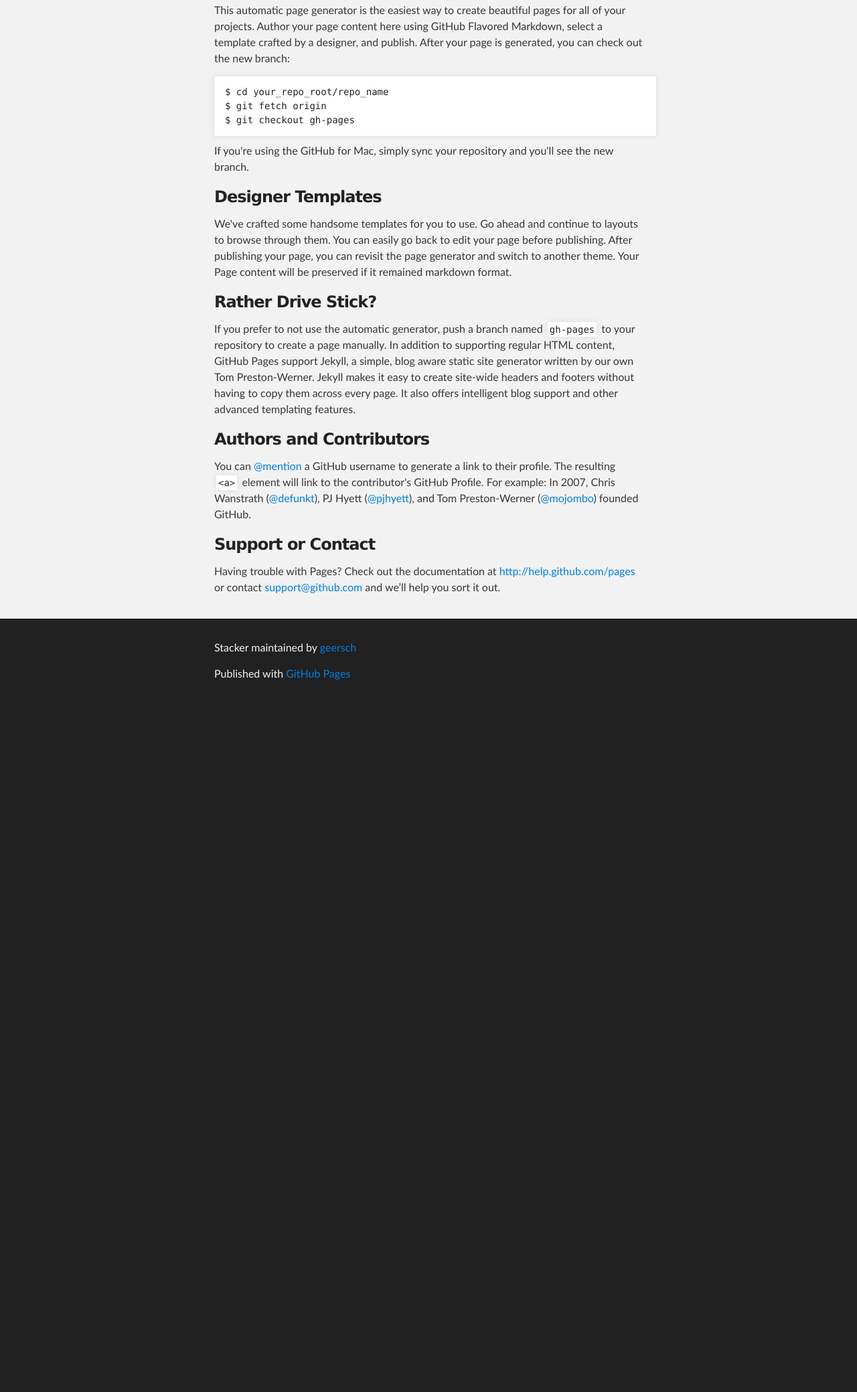
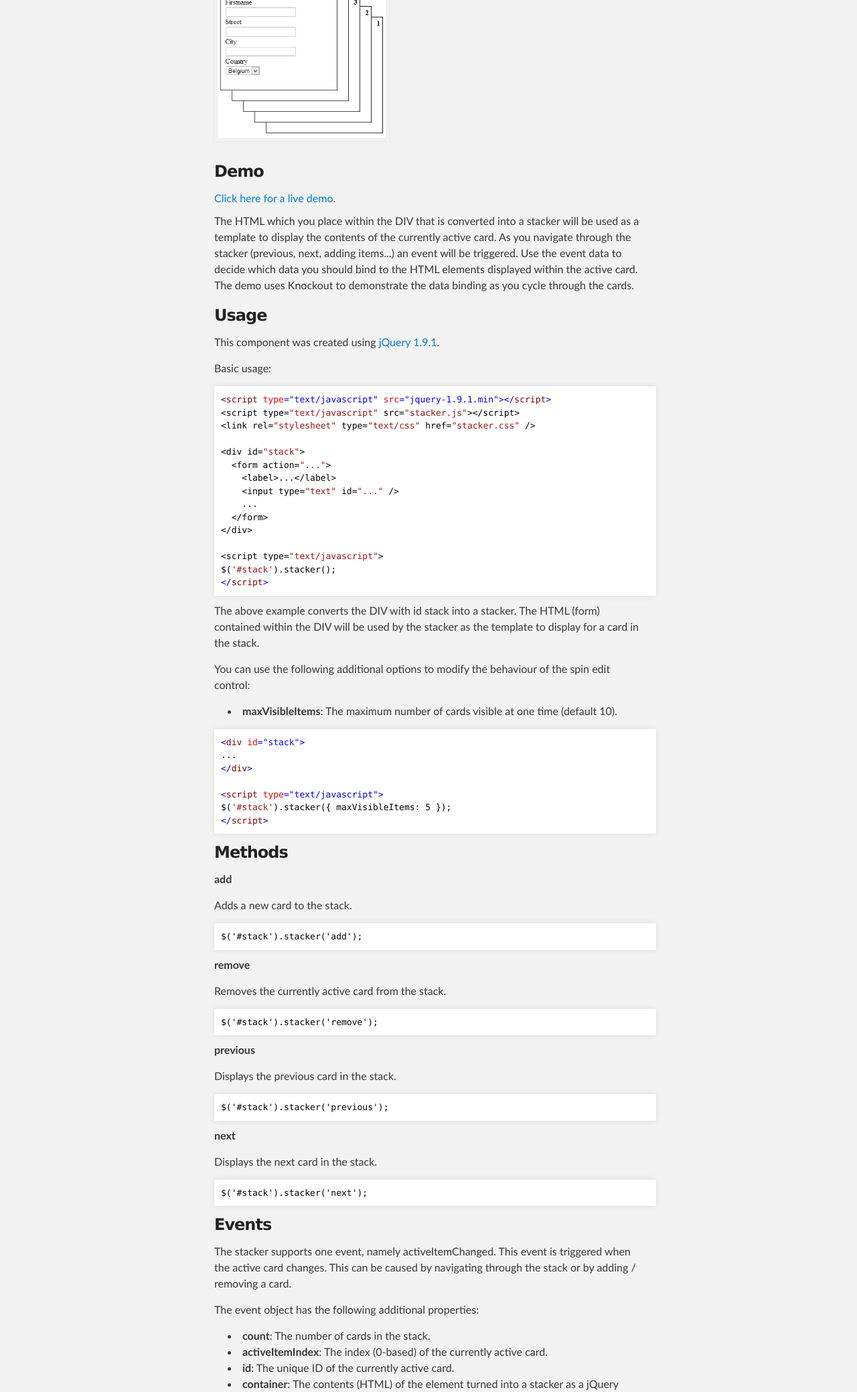
Before and after one commit to geersch/stacker, a plain HTML site: page index.html in a window 1280 px wide. Shown: the part 339-2418 px from the top of the page at 67% size. Before the commit the page ends 1392 px from the top, so only its background shows below. Drawn offline with Linux system fonts and the light colour scheme.

Commit message:
Basic landing page for stacker

```diff
--- a/index.html
+++ b/index.html
@@ -8,7 +8,7 @@
 
     <link rel="stylesheet" type="text/css" media="screen" href="stylesheets/stylesheet.css">
 
-    <title>Stacker</title>
+    <title>stacker</title>
   </head>
 
   <body>
@@ -18,8 +18,7 @@
         <header class="inner">
           <a id="forkme_banner" href="https://github.com/geersch/stacker">View on GitHub</a>
 
-          <h1 id="project_title">Stacker</h1>
-          <h2 id="project_tagline">Create a stack of cards to cylce through using this jQuery plugin</h2>
+          <h1 id="project_title">stacker</h1>
 
             <section id="downloads">
               <a class="zip_download_link" href="https://github.com/geersch/stacker/zipball/master">Download this project as a .zip file</a>
@@ -31,44 +30,137 @@
     <!-- MAIN CONTENT -->
     <div id="main_content_wrap" class="outer">
       <section id="main_content" class="inner">
-        <h3>Welcome to GitHub Pages.</h3>
+        <h3>Stacker jQuery plugin</h3>
 
-<p>This automatic page generator is the easiest way to create beautiful pages for all of your projects. Author your page content here using GitHub Flavored Markdown, select a template crafted by a designer, and publish. After your page is generated, you can check out the new branch:</p>
+<p>Easily create a stack of cards which you can cylce through using this jQuery plugin.</p>
 
-<pre><code>$ cd your_repo_root/repo_name
-$ git fetch origin
-$ git checkout gh-pages
-</code></pre>
+<img src="images/example.png" alt="Stacker example" title="Stacker example" style="height: 250px; width: 250px;"/>
 
-<p>If you're using the GitHub for Mac, simply sync your repository and you'll see the new branch.</p>
+<h3>Demo</h3>
 
-<h3>Designer Templates</h3>
+<a href="demo.html" target="_blank">Click here for a live demo</a>.
 
-<p>We've crafted some handsome templates for you to use. Go ahead and continue to layouts to browse through them. You can easily go back to edit your page before publishing. After publishing your page, you can revisit the page generator and switch to another theme. Your Page content will be preserved if it remained markdown format.</p>
+<p>The HTML which you place within the DIV that is converted into a stacker will be used as a template to display the contents of the currently active card. As you navigate through the stacker (previous, next, adding items...) an event will be triggered. Use the event data to decide which data you should bind to the HTML elements displayed within the active card. The demo uses Knockout to demonstrate the data binding as you cycle through the cards.</p>
 
-<h3>Rather Drive Stick?</h3>
+<h3>Usage</h3>
 
-<p>If you prefer to not use the automatic generator, push a branch named <code>gh-pages</code> to your repository to create a page manually. In addition to supporting regular HTML content, GitHub Pages support Jekyll, a simple, blog aware static site generator written by our own Tom Preston-Werner. Jekyll makes it easy to create site-wide headers and footers without having to copy them across every page. It also offers intelligent blog support and other advanced templating features.</p>
+<p>This component was created using <a href="http://code.jquery.com/jquery-1.9.1.min.js" target="_blank">jQuery 1.9.1</a>.</p>
 
-<h3>Authors and Contributors</h3>
+<p>Basic usage:</p>
 
-<p>You can <a href="https://github.com/blog/821" class="user-mention">@mention</a> a GitHub username to generate a link to their profile. The resulting <code>&lt;a&gt;</code> element will link to the contributor's GitHub Profile. For example: In 2007, Chris Wanstrath (<a href="https://github.com/defunkt" class="user-mention">@defunkt</a>), PJ Hyett (<a href="https://github.com/pjhyett" class="user-mention">@pjhyett</a>), and Tom Preston-Werner (<a href="https://github.com/mojombo" class="user-mention">@mojombo</a>) founded GitHub.</p>
+<div class="csharpcode">
+<!-- code formatted by http://manoli.net/csharpformat/ -->
+<pre class="csharpcode">
+<span class="kwrd">&lt;</span><span class="html">script</span> <span class="attr">type</span><span class="kwrd">="text/javascript"</span> <span class="attr">src</span><span class="kwrd">="jquery-1.9.1.min"</span><span class="kwrd">&gt;&lt;/</span><span class="html">script</span><span class="kwrd">&gt;</span>
+&lt;script type=<span class="str">"text/javascript"</span> src=<span class="str">"stacker.js"</span>&gt;&lt;/script&gt;
+&lt;link rel=<span class="str">"stylesheet"</span> type=<span class="str">"text/css"</span> href=<span class="str">"stacker.css"</span> /&gt;
 
-<h3>Support or Contact</h3>
+&lt;div id=<span class="str">"stack"</span>&gt;
+  &lt;form action=<span class="str">"..."</span>&gt;
+    &lt;label&gt;...&lt;/label&gt;
+    &lt;input type=<span class="str">"text"</span> id=<span class="str">"..."</span> /&gt;
+    ...
+  &lt;/form&gt;
+&lt;/div&gt;
 
-<p>Having trouble with Pages? Check out the documentation at <a href="http://help.github.com/pages">http://help.github.com/pages</a> or contact <a href="mailto:support@github.com">support@github.com</a> and we’ll help you sort it out.</p>
-      </section>
-    </div>
+&lt;script type=<span class="str">"text/javascript"</span>&gt;
+$(<span class="str">'#stack'</span>).stacker();
+<span class="kwrd">&lt;/</span><span class="html">script</span><span class="kwrd">&gt;</span></pre>
+</div>
 
-    <!-- FOOTER  -->
-    <div id="footer_wrap" class="outer">
-      <footer class="inner">
-        <p class="copyright">Stacker maintained by <a href="https://github.com/geersch">geersch</a></p>
-        <p>Published with <a href="http://pages.github.com">GitHub Pages</a></p>
-      </footer>
-    </div>
+<p>The above example converts the DIV with id stack into a stacker. The HTML (form) contained within the DIV will be used by the stacker as the template to display for a card in the stack.</p>
 
+<p>You can use the following additional options to modify the behaviour of the spin edit control:</p>
 
+<ul>
+    <li><strong>maxVisibleItems</strong>: The maximum number of cards visible at one time (default 10).</li>
+</ul>
+
+<div class="csharpcode">
+<!-- code formatted by http://manoli.net/csharpformat/ -->
+<pre class="csharpcode">
+<span class="kwrd">&lt;</span><span class="html">div</span> <span class="attr">id</span><span class="kwrd">="stack"</span><span class="kwrd">&gt;</span>
+...
+<span class="kwrd">&lt;/</span><span class="html">div</span><span class="kwrd">&gt;</span>
+
+<span class="kwrd">&lt;</span><span class="html">script</span> <span class="attr">type</span><span class="kwrd">="text/javascript"</span><span class="kwrd">&gt;</span>
+$(<span class="str">'#stack'</span>).stacker({ maxVisibleItems: 5 });
+<span class="kwrd">&lt;/</span><span class="html">script</span><span class="kwrd">&gt;</span></pre>
+</div>
+
+<h3>Methods</h3>
+
+<p><strong>add</strong></p>
+
+<p>Adds a new card to the stack.</p>
+
+<div class="csharpcode">
+<!-- code formatted by http://manoli.net/csharpformat/ -->
+<pre>
+$('#stack').stacker('add');</pre>
+</div>
+
+<p><strong>remove</strong></p>
+
+<p>Removes the currently active card from the stack.</p>
+
+<div class="csharpcode">
+<!-- code formatted by http://manoli.net/csharpformat/ -->
+<pre>
+$('#stack').stacker('remove');</pre>
+</div>
+
+<p><strong>previous</strong></p>
+
+<p>Displays the previous card in the stack.</p>
+
+<div class="csharpcode">
+<!-- code formatted by http://manoli.net/csharpformat/ -->
+<pre>
+$('#stack').stacker('previous');</pre>
+</div>
+
+<p><strong>next</strong></p>
+
+<p>Displays the next card in the stack.</p>
+
+<div class="csharpcode">
+<!-- code formatted by http://manoli.net/csharpformat/ -->
+<pre>
+$('#stack').stacker('next');</pre>
+</div>
+
+<h3>Events</h3>
+
+<p>The stacker supports one event, namely activeItemChanged. This event is triggered when the active card changes. This can be caused by navigating through the stack or by adding / removing a card.</p>
+
+<p>The event object has the following additional properties:</p>
+
+<ul>
+    <li><strong>count</strong>: The number of cards in the stack.</li>
+    <li><strong>activeItemIndex</strong>: The index (0-based) of the currently active card.</li>
+    <li><strong>id</strong>: The unique ID of the currently active card.</li>
+    <li><strong>container</strong>: The contents (HTML) of the element turned into a stacker as a jQuery object.</li>
+</ul>
+
+<div class="csharpcode">
+<!-- code formatted by http://manoli.net/csharpformat/ -->
+<pre class="csharpcode">
+var stacker = $('#stack').stacker();
+stacker.on("activeItemChanged", function (e) {
+    console.log(e.count);
+});</pre>
+</div>
+
+<h3>License</h3>
+
+<p>This code is made available under the Apache License v2.0.</p>
+
+<h3>Contact</h3>
+
+<p>Questions or suggestions? Mail me at <a href="mailto:geersch@gmail.com">geersch@gmail.com</a>.</p>
+
+<p>Follow <a href="https://twitter.com/#!/cgeers" target="_blank">@cgeers</a> on Twitter.</p>
 
   </body>
 </html>
--- a/stylesheets/stylesheet.css
+++ b/stylesheets/stylesheet.css
@@ -429,3 +429,39 @@ Small Device Styles
   }
 
 }
+
+.csharpcode, .csharpcode pre
+{
+	font-size: small;
+	color: black;
+	font-family: Consolas, "Courier New", Courier, Monospace;
+	background-color: #ffffff;
+	/*white-space: pre;*/
+}
+
+.csharpcode pre { margin: 0em; }
+
+.csharpcode .rem { color: #008000; }
+
+.csharpcode .kwrd { color: #0000ff; }
+
+.csharpcode .str { color: #a31515; }
+
+.csharpcode .op { color: #0000c0; }
+
+.csharpcode .preproc { color: #cc6633; }
+
+.csharpcode .asp { background-color: #ffff00; }
+
+.csharpcode .html { color: #800000; }
+
+.csharpcode .attr { color: #ff0000; }
+
+.csharpcode .alt
+{
+	background-color: #f4f4f4;
+	width: 100%;
+	margin: 0em;
+}
+
+.csharpcode .lnum { color: #606060; }
```
